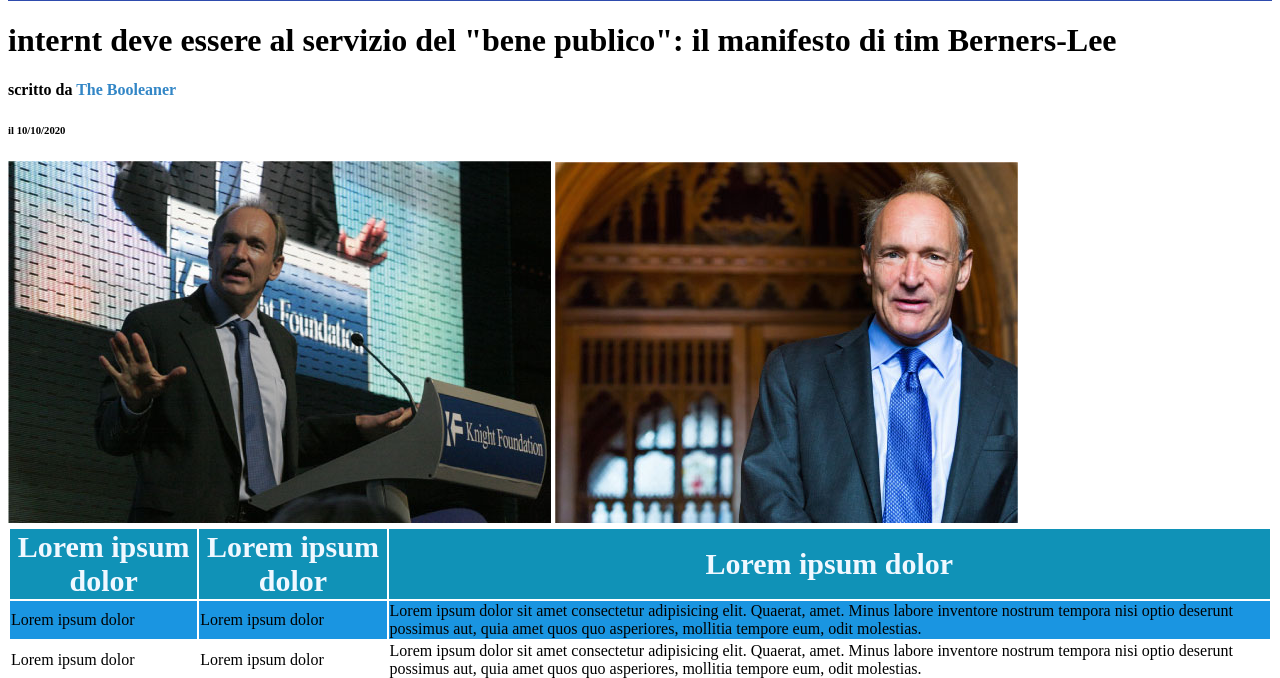
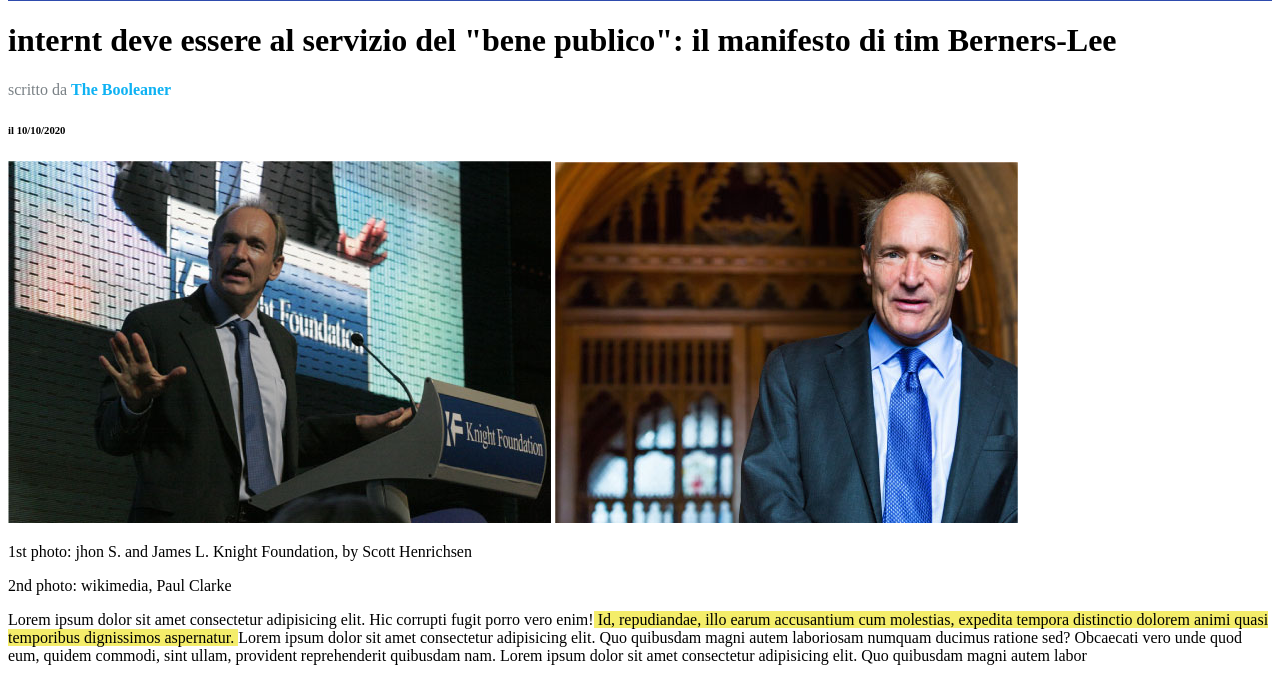
Before and after one commit to Paskimeo/html-css-booleaner, a plain HTML site: page index.html in a window 1280 px wide. Shown: the part 61-739 px from the top of the page. Drawn offline with Linux system fonts and the light colour scheme.

Commit message:
Inserito frasi e articolo

```diff
--- a/index.html
+++ b/index.html
@@ -15,7 +15,7 @@
       </section>
 
       <h1>internt deve essere al servizio del "bene publico": il manifesto di tim Berners-Lee</h1>
-      <h4>scritto da <span id="creatore">The Booleaner</span> </h4>
+      <p id="Creatore"> scritto da <span id="Nome_Creatore"><strong>The Booleaner</strong> </span> </p>
       <h6>il 10/10/2020</h6>
   </header>
 <!--fine header-->
@@ -24,12 +24,29 @@
   <main>
      <img src="/img/tim-1.jpg" alt="tim Berners-Lee 1">
      <img src="img/tim-2.jpg" alt="tim Berners-Lee 2">
-  </main>
+
+
+  <p> 1st photo: jhon S. and James L. Knight Foundation, by Scott Henrichsen</p>
+  <p> 2nd photo: wikimedia, Paul Clarke</p>
+
+  <!--inserimento articolo-->
+     <p>Lorem ipsum dolor sit amet consectetur adipisicing elit.
+      Hic corrupti fugit porro vero enim!<span id="Words_Bg"> Id, repudiandae, illo earum
+      accusantium cum molestias, expedita tempora distinctio dolorem
+      animi quasi temporibus dignissimos aspernatur. </span> Lorem ipsum dolor sit amet
+      consectetur adipisicing elit. Quo quibusdam magni autem laboriosam
+      numquam ducimus ratione sed? Obcaecati vero unde quod eum, quidem
+      commodi, sint ullam, provident reprehenderit quibusdam nam. Lorem ipsum dolor sit amet
+      consectetur adipisicing elit. Quo quibusdam magni autem labor </p>
+    <!--fine articolo-->
+
+
+
 
 
   <!--tabella inizio-->
   <table>
-      <thead id="table_head">
+      <thead id="Table_Head">
           <tr>
           <th>Lorem ipsum dolor</th>
           <th>Lorem ipsum dolor</th>
@@ -37,7 +54,7 @@
         </tr>
       </thead>
 
-      <tbody>
+      <tbody class="Table_Body">
 
         <tr id="linea1">
           <td>Lorem ipsum dolor</td>
@@ -59,6 +76,8 @@
 
       </tbody>
   </table>
+  <!--fine tabella-->
+</main>
 <!--fine main-->
 
 <!--inizio footer-->
--- a/style.css
+++ b/style.css
@@ -9,23 +9,35 @@
     height: 50px;
 }
 
-#creatore {
-    color: rgb(50, 134, 198);
+#Creatore {
+    color: rgb(121, 128, 133);
+}
+
+#Nome_Creatore {
+    color: rgb(14, 178, 243);
 }
 /*header fine*/
 
 
 /*main inizio*/
 
+#Words_Bg{
+    background-color: rgb(244, 237, 106);
+}
 
 
 
 
 /*tabella*/
-#table_head{
+#Table_Head{
     background-color: rgb(16, 146, 183);
     font-size: 30px;
     color: aliceblue;
+}
+
+.Table_Body{
+    font-size: 20px;
+    font-weight: bold;
 }
 
 #linea1{
```
